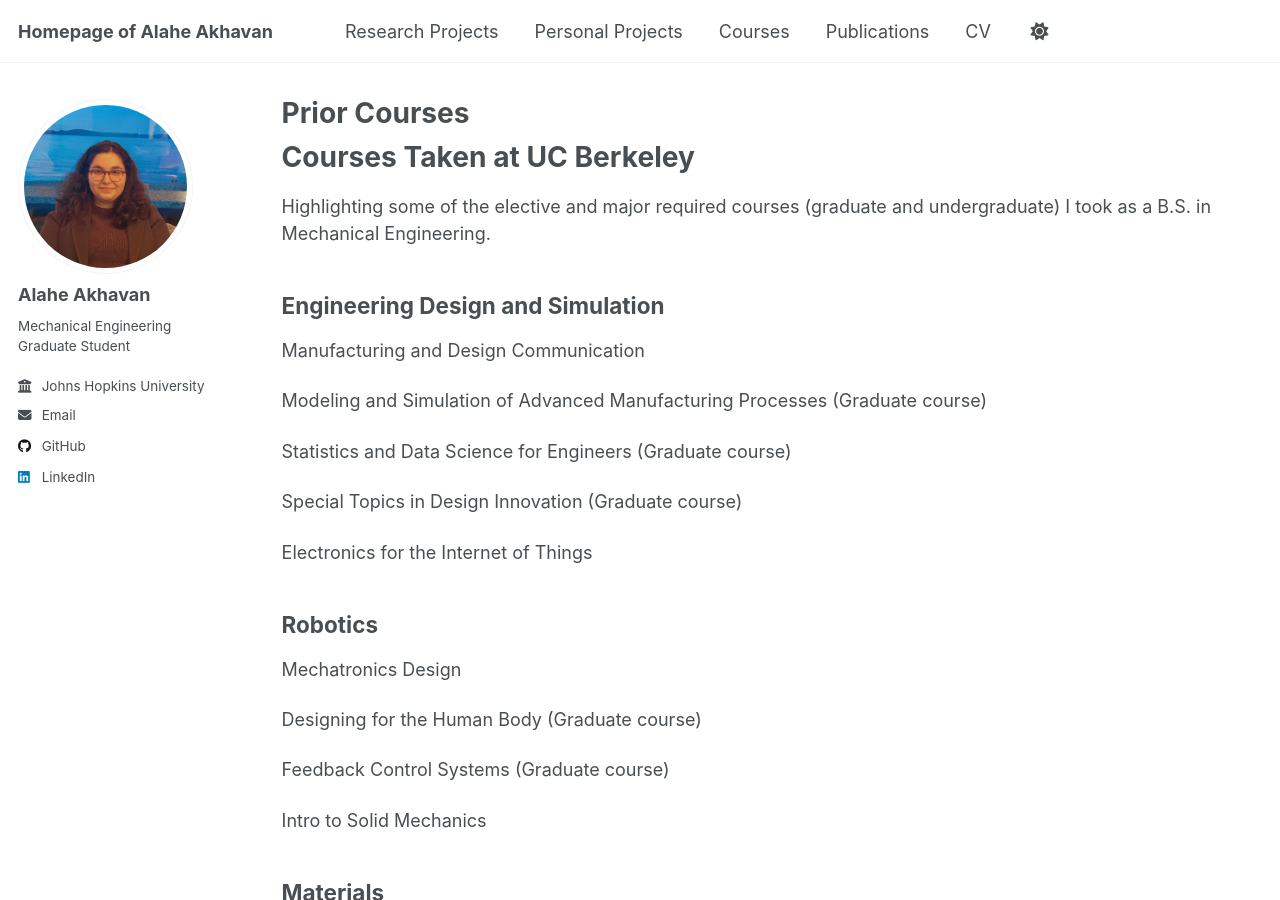
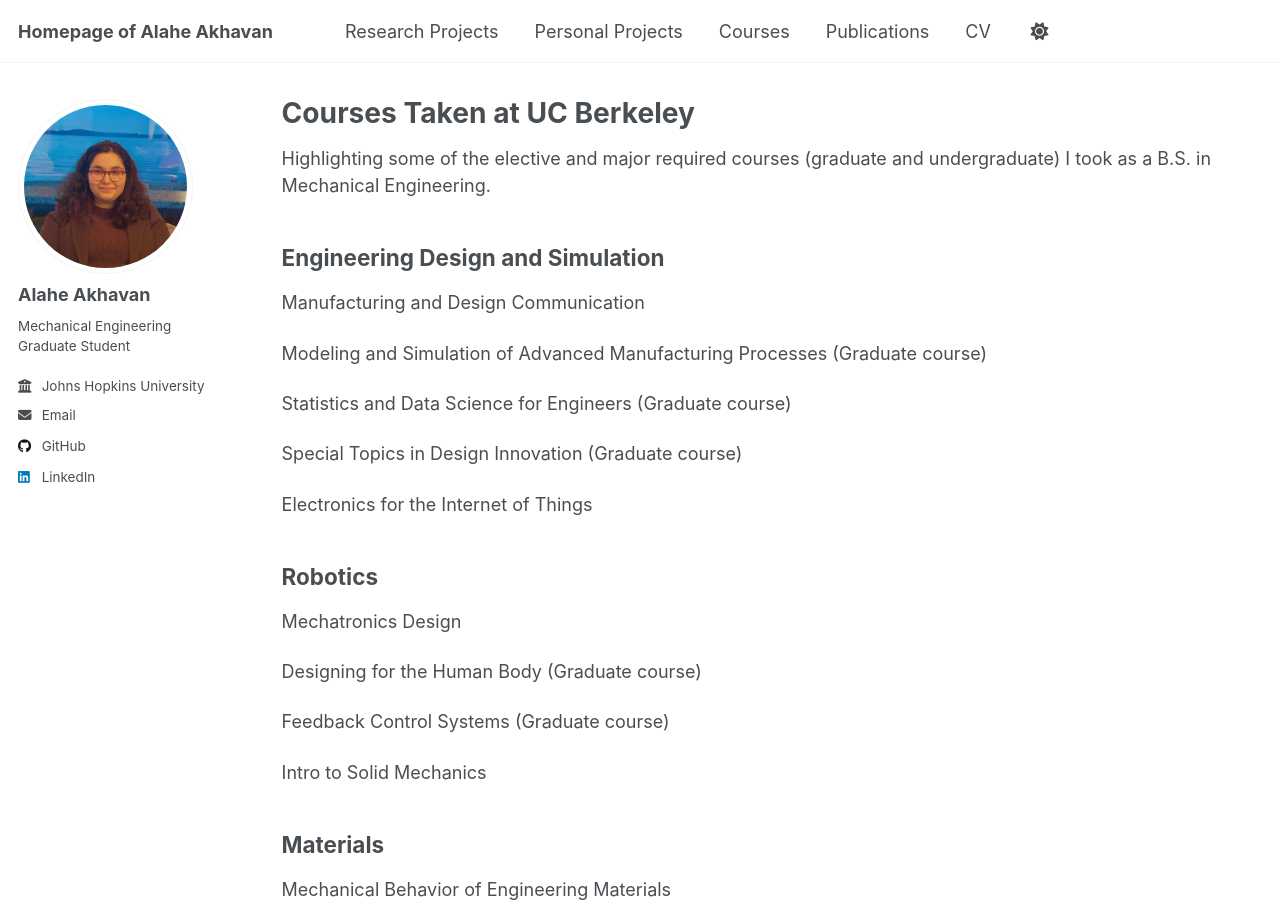
Before and after one commit to Akhavana/akhavana.github.io, a Jekyll site: the page built from _pages/fun.md, in a window 1280 px wide and 900 px high. Built offline with Jekyll 4.4.1, drawn with Linux system fonts in a browser that asks for light colours; a script that is not in the unit is left out.

Commit message:
Update title for courses page

```diff
--- a/_pages/fun.md
+++ b/_pages/fun.md
@@ -1,10 +1,9 @@
 ---
 layout: archive
-title: "Prior Courses"
+title: "Courses Taken at UC Berkeley"
 permalink: /fun/
 author_profile: true
 ---
-# Courses Taken at UC Berkeley
 Highlighting some of the elective and major required courses (graduate and undergraduate) I took as a B.S. in Mechanical Engineering.
 
 ## Engineering Design and Simulation
```
